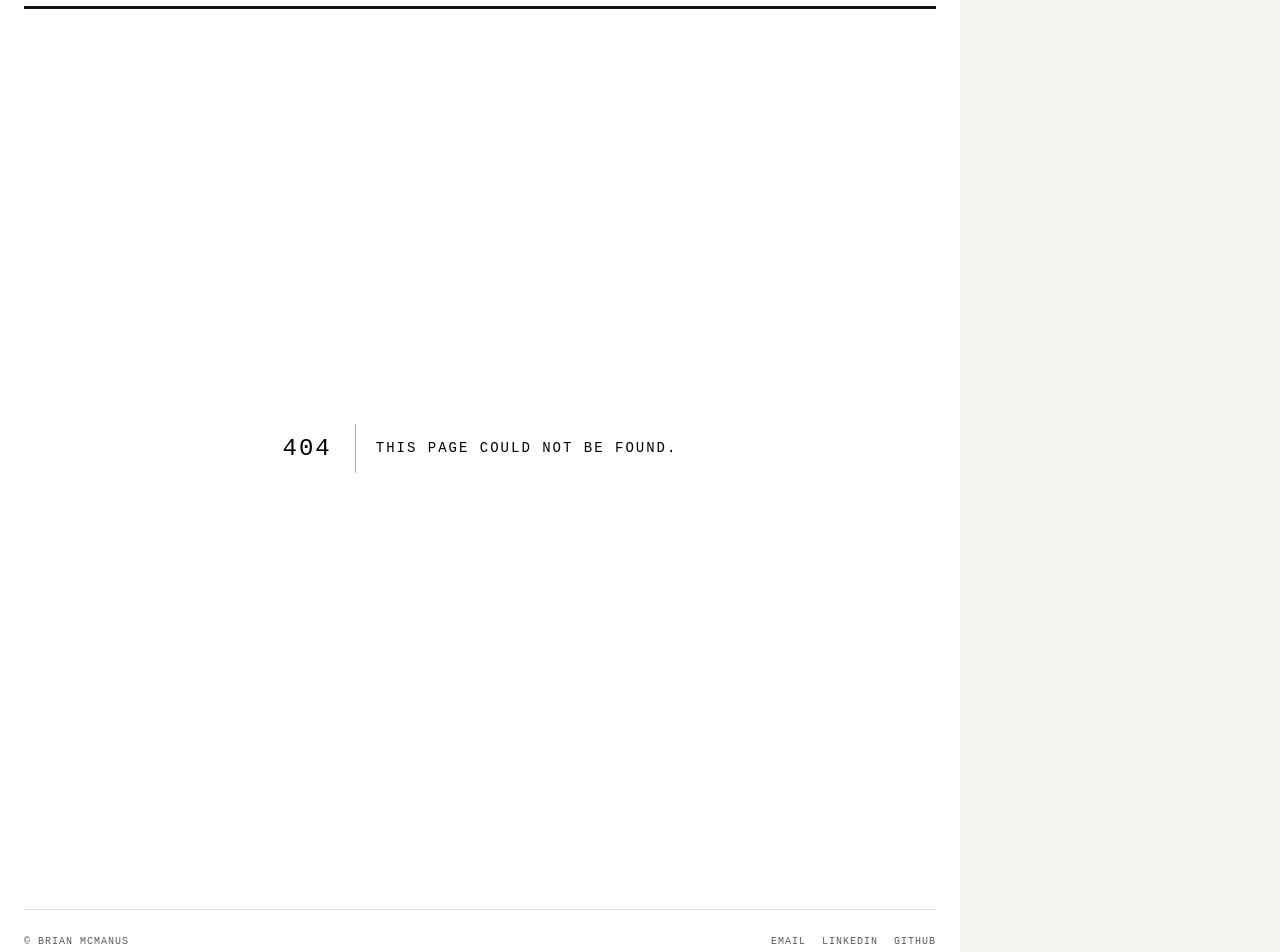
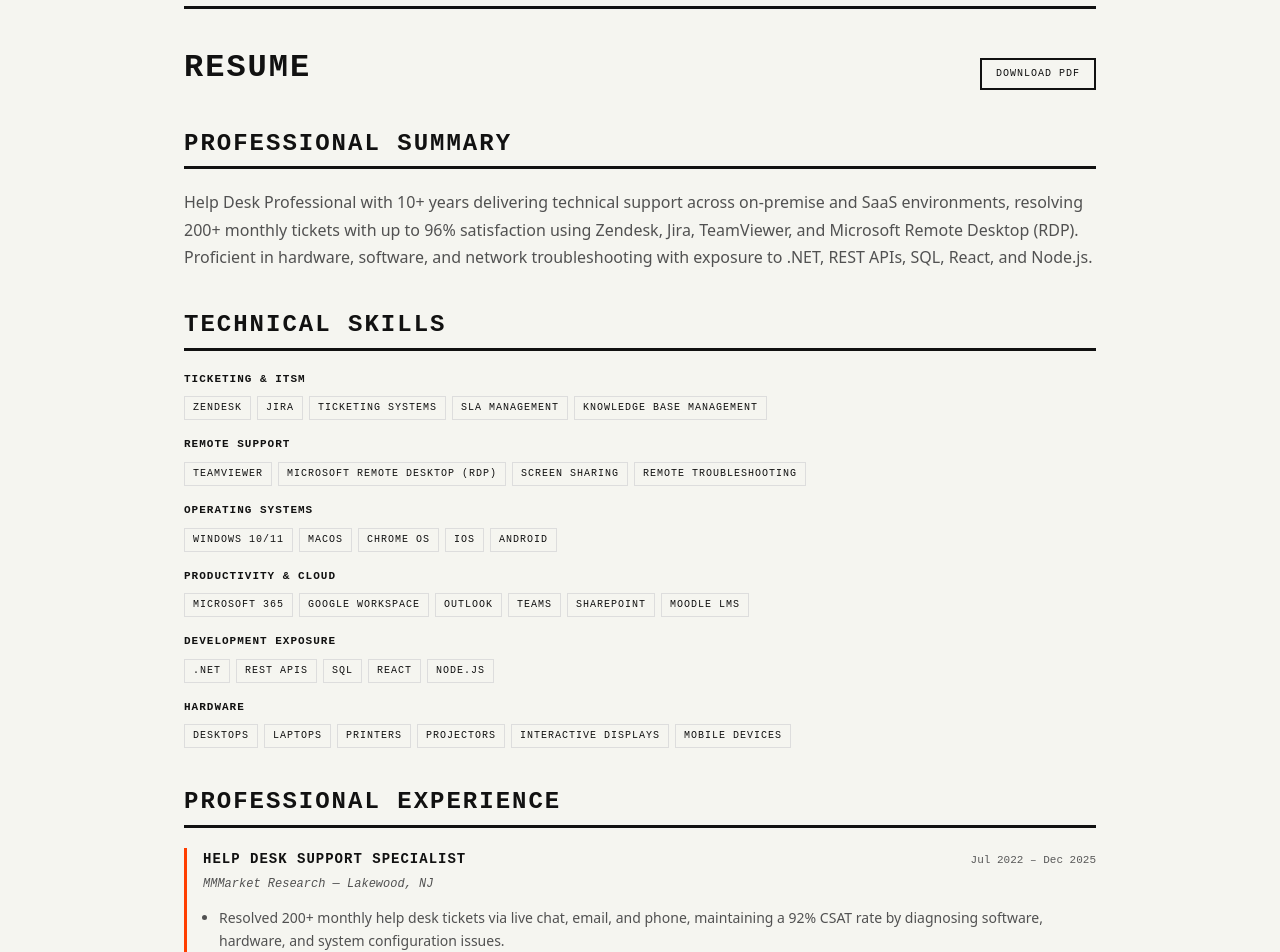
Before and after one commit to Beerspitnight/portfolio-site, a Next.js app: page /resume in a window 1280 px wide. Before the commit this address had no page. Shown: the part 60-1012 px from the top of the page. Built offline with nearby package versions, Linux system fonts and the light colour scheme.

Commit message:
feat: build resume page with structured HTML and brutalist styling

```diff
--- /dev/null
+++ b/app/resume/page.module.css
@@ -0,0 +1,128 @@
+.header {
+  display: flex;
+  justify-content: space-between;
+  align-items: baseline;
+  margin-bottom: 40px;
+}
+
+.downloadBtn {
+  display: inline-block;
+  border: 2px solid var(--color-text);
+  padding: 6px 14px;
+  font-family: var(--font-mono);
+  font-size: 10px;
+  text-transform: uppercase;
+  letter-spacing: 1px;
+  color: var(--color-text);
+  text-decoration: none;
+}
+
+.downloadBtn:hover {
+  border-color: var(--color-accent);
+  color: var(--color-accent);
+  text-decoration: none;
+}
+
+.section {
+  margin-bottom: 40px;
+}
+
+.sectionTitle {
+  padding-bottom: 8px;
+  border-bottom: 3px solid var(--color-rule);
+  margin-bottom: 20px;
+}
+
+.summaryText {
+  font-family: var(--font-body);
+  color: var(--color-text-secondary);
+  line-height: 1.7;
+}
+
+.skillGroup {
+  margin-bottom: 16px;
+}
+
+.skillLabel {
+  font-size: 11px;
+  font-weight: 700;
+  text-transform: uppercase;
+  letter-spacing: 1px;
+  margin-bottom: 8px;
+}
+
+.chips {
+  display: flex;
+  flex-wrap: wrap;
+  gap: 6px;
+}
+
+.role {
+  border-left: 3px solid var(--color-accent);
+  padding-left: 16px;
+  margin-bottom: 28px;
+}
+
+.roleHeader {
+  display: flex;
+  justify-content: space-between;
+  align-items: baseline;
+  flex-wrap: wrap;
+  gap: 8px;
+}
+
+.roleTitle {
+  font-size: 14px;
+  font-weight: 700;
+  text-transform: uppercase;
+  letter-spacing: 1px;
+}
+
+.roleDates {
+  font-size: 11px;
+  color: var(--color-text-tertiary);
+}
+
+.roleCompany {
+  font-size: 12px;
+  color: var(--color-text-secondary);
+  font-style: italic;
+  margin: 4px 0 12px;
+}
+
+.achievements {
+  list-style: disc;
+  padding-left: 16px;
+  font-family: var(--font-body);
+  font-size: 14px;
+  color: var(--color-text-secondary);
+  line-height: 1.7;
+}
+
+.achievements li {
+  margin-bottom: 6px;
+}
+
+.eduItem {
+  margin-bottom: 8px;
+}
+
+.eduDegree {
+  font-weight: 700;
+  font-size: 13px;
+}
+
+.eduSchool {
+  font-size: 12px;
+  color: var(--color-text-secondary);
+}
+
+.certItem {
+  font-size: 13px;
+  margin-bottom: 4px;
+}
+
+.certIssuer {
+  color: var(--color-text-tertiary);
+  font-size: 11px;
+}
--- /dev/null
+++ b/app/resume/page.tsx
@@ -0,0 +1,95 @@
+import type { Metadata } from 'next';
+import SkillChip from '@/components/SkillChip';
+import {
+  summary,
+  skillCategories,
+  experiences,
+  education,
+  certifications,
+} from '@/content/resume';
+import styles from './page.module.css';
+
+export const metadata: Metadata = {
+  title: 'Resume | Brian McManus',
+};
+
+export default function ResumePage() {
+  return (
+    <article>
+      <div className={styles.header}>
+        <h1>Resume</h1>
+        <a
+          href="/Brian-McManus-Resume.pdf"
+          className={styles.downloadBtn}
+          download
+        >
+          Download PDF
+        </a>
+      </div>
+
+      <section className={styles.section}>
+        <h2 className={styles.sectionTitle}>Professional Summary</h2>
+        <p className={styles.summaryText}>{summary}</p>
+      </section>
+
+      <section className={styles.section}>
+        <h2 className={styles.sectionTitle}>Technical Skills</h2>
+        {skillCategories.map((cat) => (
+          <div key={cat.category} className={styles.skillGroup}>
+            <p className={styles.skillLabel}>{cat.category}</p>
+            <div className={styles.chips}>
+              {cat.skills.map((skill) => (
+                <SkillChip key={skill} label={skill} />
+              ))}
+            </div>
+          </div>
+        ))}
+      </section>
+
+      <section className={styles.section}>
+        <h2 className={styles.sectionTitle}>Professional Experience</h2>
+        {experiences.map((exp) => (
+          <div key={exp.company} className={styles.role}>
+            <div className={styles.roleHeader}>
+              <span className={styles.roleTitle}>{exp.title}</span>
+              <span className={styles.roleDates}>
+                {exp.startDate} &ndash; {exp.endDate}
+              </span>
+            </div>
+            <p className={styles.roleCompany}>
+              {exp.company} &mdash; {exp.location}
+            </p>
+            <ul className={styles.achievements}>
+              {exp.achievements.map((a, i) => (
+                <li key={i}>{a}</li>
+              ))}
+            </ul>
+          </div>
+        ))}
+      </section>
+
+      <section className={styles.section}>
+        <h2 className={styles.sectionTitle}>Education</h2>
+        {education.map((edu) => (
+          <div key={edu.degree} className={styles.eduItem}>
+            <span className={styles.eduDegree}>{edu.degree}</span>
+            {' '}&mdash;{' '}
+            <span className={styles.eduSchool}>
+              {edu.school}, {edu.year}
+            </span>
+          </div>
+        ))}
+      </section>
+
+      <section className={styles.section}>
+        <h2 className={styles.sectionTitle}>Certifications</h2>
+        {certifications.map((cert) => (
+          <div key={cert.name} className={styles.certItem}>
+            {cert.name}{' '}
+            <span className={styles.certIssuer}>| {cert.issuer}</span>
+          </div>
+        ))}
+      </section>
+    </article>
+  );
+}
--- /dev/null
+++ b/components/SkillChip.tsx
@@ -0,0 +1,3 @@
+export default function SkillChip({ label }: { label: string }) {
+  return <span className="u-chip">{label}</span>;
+}
```
Also changed, not shown: 1 other file (tests, documents, lock files or other folders).
